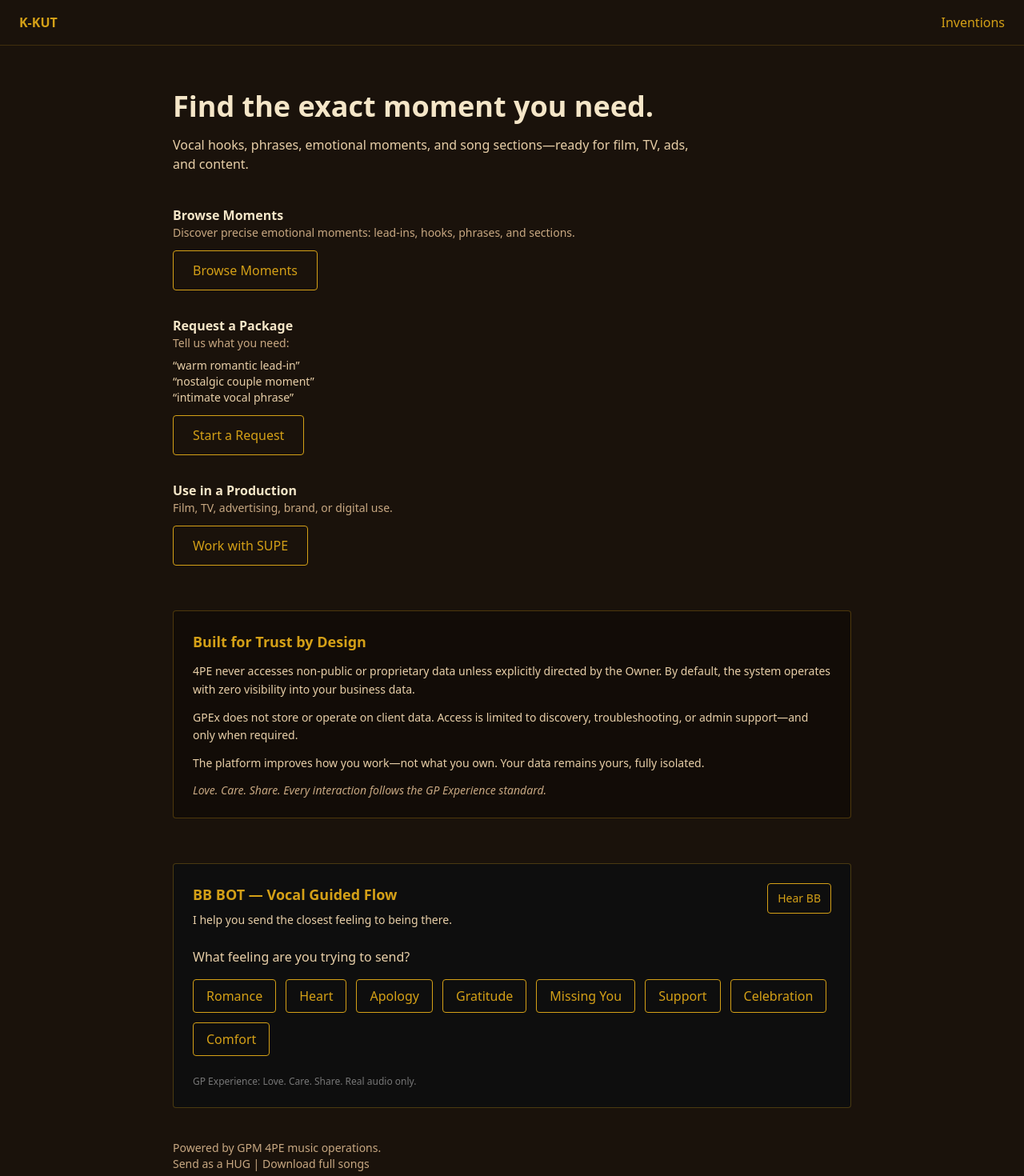
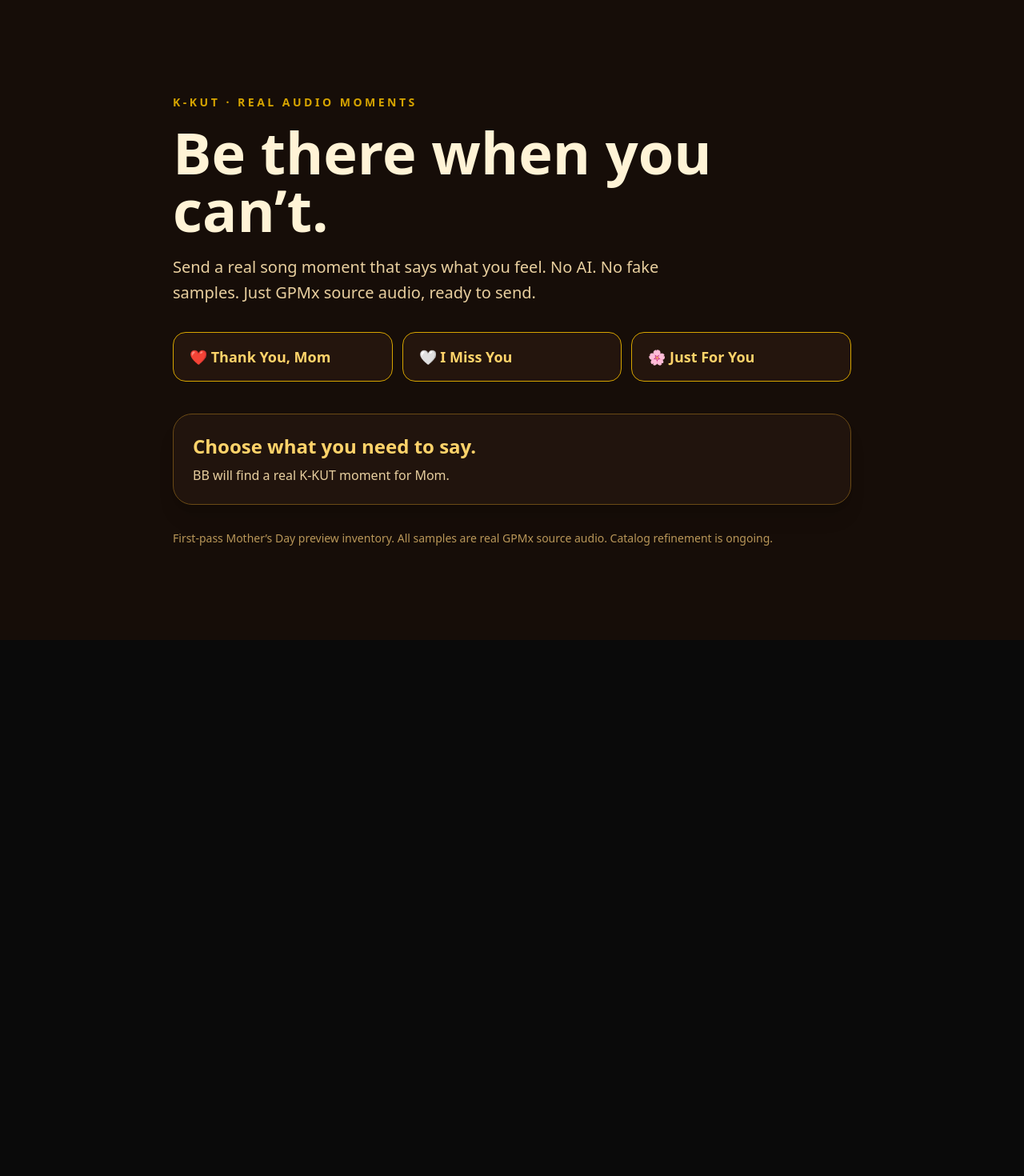
Before and after one commit to mmmm013/k-kut, a Next.js app: page / in a window 1280 px wide. Shown: the top 1470 px of the page at 80% size. After the commit the page ends 800 px from the top, so only its background shows below. Built offline with nearby package versions, Linux system fonts and the light colour scheme.

Commit message:
Build Mother's Day presence homepage

```diff
--- a/app/page.tsx
+++ b/app/page.tsx
@@ -1,116 +1,171 @@
 "use client";
 
-import BBBotDemo from "@/components/BBBotDemo";
-import Link from "next/link";
+import { useState } from "react";
 
-export default function Home() {
+type Moment = {
+  id: string;
+  title: string;
+  mk_title?: string;
+  display_text?: string;
+  audio_url?: string;
+  mp3_url?: string;
+  clip_url?: string;
+};
+
+const PAYMENT_LINKS = {
+  hug: "https://buy.stripe.com/28EfZgdIO7Iuaq03tc4ow0m",
+  vocalNote: "https://buy.stripe.com/aFabJ0bAG0g27dO1l44ow0l",
+};
+
+const PRESETS = [
+  {
+    key: "thank-you-mom",
+    label: "❤️ Thank You, Mom",
+    query: "mother love care heart family thank you",
+  },
+  {
+    key: "miss-you",
+    label: "🤍 I Miss You",
+    query: "miss you mother home love heart",
+  },
+  {
+    key: "just-for-you",
+    label: "🌸 Just For You",
+    query: "gentle beautiful love heart care mother",
+  },
+];
+
+export default function HomePage() {
+  const [moments, setMoments] = useState<Moment[]>([]);
+  const [index, setIndex] = useState(0);
+  const [loading, setLoading] = useState(false);
+  const [selectedLabel, setSelectedLabel] = useState("");
+
+  async function findMoments(query: string, label: string) {
+    setLoading(true);
+    setSelectedLabel(label);
+    setIndex(0);
+
+    try {
+      const res = await fetch(`/api/bot/moments?q=${encodeURIComponent(query)}`, {
+        cache: "no-store",
+      });
+      const json = await res.json();
+      setMoments(json.moments || []);
+    } catch {
+      setMoments([]);
+    } finally {
+      setLoading(false);
+    }
+  }
+
+  const moment = moments[index];
+  const audioUrl = moment?.audio_url || moment?.mp3_url || moment?.clip_url;
+
   return (
-    <main className="min-h-screen bg-[#1A120B] text-[#F5E6C8]">
+    <main className="min-h-screen bg-[#160d08] text-[#fff3d6]">
+      <section className="mx-auto flex min-h-screen max-w-4xl flex-col justify-center px-6 py-12">
+        <p className="mb-4 text-sm font-semibold tracking-[0.25em] text-[#d6a400]">
+          K-KUT · REAL AUDIO MOMENTS
+        </p>
 
-      {/* Header */}
-      <header className="border-b border-[#D4A017]/20 px-6 py-4 flex justify-between">
-        <div className="text-[#D4A017] font-bold">K-KUT</div>
-        <Link href="/invention" className="text-[#D4A017] hover:opacity-80">
-          Inventions
-        </Link>
-      </header>
-
-      {/* Hero */}
-      <section className="max-w-4xl mx-auto px-6 py-14">
-        <h1 className="text-4xl font-bold">
-          Find the exact moment you need.
+        <h1 className="mb-5 text-5xl font-bold leading-tight md:text-7xl">
+          Be there when you can’t.
         </h1>
 
-        <p className="mt-4 text-[#E8CFA8] max-w-2xl">
-          Vocal hooks, phrases, emotional moments, and song sections—ready for film, TV, ads, and content.
+        <p className="mb-8 max-w-2xl text-xl leading-relaxed text-[#e8cf9f]">
+          Send a real song moment that says what you feel. No AI. No fake
+          samples. Just GPMx source audio, ready to send.
         </p>
 
-        {/* Actions */}
-        <div className="mt-10 space-y-8">
-
-          {/* Browse */}
-          <div>
-            <h2 className="font-semibold">Browse Moments</h2>
-            <p className="text-sm text-[#C8A882]">
-              Discover precise emotional moments: lead-ins, hooks, phrases, and sections.
-            </p>
-            <Link href="/find">
-              <button className="mt-3 px-6 py-3 border border-[#D4A017] rounded text-[#D4A017] hover:bg-[#D4A017]/10">
-                Browse Moments
-              </button>
-            </Link>
-          </div>
-
-          {/* Request */}
-          <div>
-            <h2 className="font-semibold">Request a Package</h2>
-            <p className="text-sm text-[#C8A882]">
-              Tell us what you need:
-            </p>
-            <div className="text-sm mt-2 text-[#E8CFA8]">
-              <div>“warm romantic lead-in”</div>
-              <div>“nostalgic couple moment”</div>
-              <div>“intimate vocal phrase”</div>
-            </div>
-
-            <a href="mailto:hello@gputnammusic.com?subject=K-KUT Request">
-              <button className="mt-3 px-6 py-3 border border-[#D4A017] rounded text-[#D4A017] hover:bg-[#D4A017]/10">
-                Start a Request
-              </button>
-            </a>
-          </div>
-
-          {/* Use */}
-          <div>
-            <h2 className="font-semibold">Use in a Production</h2>
-            <p className="text-sm text-[#C8A882]">
-              Film, TV, advertising, brand, or digital use.
-            </p>
-
-            <Link href="/supe">
-              <button className="mt-3 px-6 py-3 border border-[#D4A017] rounded text-[#D4A017] hover:bg-[#D4A017]/10">
-                Work with SUPE
-              </button>
-            </Link>
-          </div>
+        <div className="mb-10 grid gap-3 md:grid-cols-3">
+          {PRESETS.map((preset) => (
+            <button
+              key={preset.key}
+              onClick={() => findMoments(preset.query, preset.label)}
+              className="rounded-2xl border border-[#d6a400] bg-[#24150d] px-5 py-4 text-left text-lg font-semibold text-[#ffd36a] hover:bg-[#332014]"
+            >
+              {preset.label}
+            </button>
+          ))}
         </div>
 
-        {/* TRUST BLOCK (CRITICAL) */}
-        <div className="mt-14 p-6 border border-[#D4A017]/30 rounded bg-[#120C07]">
-          <h3 className="text-lg font-semibold text-[#D4A017]">
-            Built for Trust by Design
-          </h3>
+        <section className="rounded-3xl border border-[#6b4a15] bg-[#21140d] p-6 shadow-xl">
+          {!selectedLabel && (
+            <div>
+              <h2 className="mb-2 text-2xl font-bold text-[#ffd36a]">
+                Choose what you need to say.
+              </h2>
+              <p className="text-[#e8cf9f]">
+                BB will find a real K-KUT moment for Mom.
+              </p>
+            </div>
+          )}
 
-          <p className="mt-3 text-sm text-[#E8CFA8] leading-relaxed">
-            4PE never accesses non-public or proprietary data unless explicitly directed by the Owner.
-            By default, the system operates with zero visibility into your business data.
-          </p>
+          {loading && (
+            <p className="text-lg text-[#ffd36a]">Finding the moment…</p>
+          )}
 
-          <p className="mt-3 text-sm text-[#E8CFA8] leading-relaxed">
-            GPEx does not store or operate on client data. Access is limited to discovery,
-            troubleshooting, or admin support—and only when required.
-          </p>
+          {!loading && selectedLabel && moments.length === 0 && (
+            <div>
+              <h2 className="mb-2 text-2xl font-bold text-[#ffd36a]">
+                No match yet.
+              </h2>
+              <p className="mb-5 text-[#e8cf9f]">
+                Try another Mother’s Day path while more moments are being
+                reviewed.
+              </p>
+            </div>
+          )}
 
-          <p className="mt-3 text-sm text-[#E8CFA8] leading-relaxed">
-            The platform improves how you work—not what you own. Your data remains yours,
-            fully isolated.
-          </p>
+          {!loading && moment && (
+            <div>
+              <p className="mb-2 text-sm font-semibold text-[#d6a400]">
+                {selectedLabel}
+              </p>
 
-          <p className="mt-3 text-sm text-[#C8A882] italic">
-            Love. Care. Share. Every interaction follows the GP Experience standard.
-          </p>
-        </div>
+              <h2 className="mb-4 text-2xl font-bold text-[#ffd36a]">
+                {moment.display_text || moment.mk_title || moment.title}
+              </h2>
 
-        {/* BB BOT */}
-        <div className="mt-14">
-          <BBBotDemo />
-        </div>
+              {audioUrl ? (
+                <audio controls className="mb-6 w-full" src={audioUrl}>
+                  Your browser does not support audio.
+                </audio>
+              ) : (
+                <p className="mb-6 text-red-300">Audio unavailable.</p>
+              )}
 
-        <div className="mt-10 text-sm text-[#C8A882]">
-          Powered by GPM 4PE music operations.
-          <br />
-          Send as a HUG | Download full songs
-        </div>
+              <div className="flex flex-wrap gap-3">
+                <a
+                  href={PAYMENT_LINKS.hug}
+                  className="rounded-xl bg-[#d6a400] px-5 py-3 font-bold text-[#160d08] hover:bg-[#f0bf28]"
+                >
+                  ❤️ Send this to Mom — $9.99
+                </a>
+
+                <button
+                  onClick={() => setIndex((index + 1) % moments.length)}
+                  className="rounded-xl border border-[#d6a400] px-5 py-3 font-bold text-[#ffd36a] hover:bg-[#332014]"
+                >
+                  Try another
+                </button>
+
+                <a
+                  href={PAYMENT_LINKS.vocalNote}
+                  className="rounded-xl border border-[#6b4a15] px-5 py-3 font-bold text-[#e8cf9f] hover:bg-[#332014]"
+                >
+                  Add Vocal Note
+                </a>
+              </div>
+            </div>
+          )}
+        </section>
+
+        <p className="mt-8 text-sm text-[#b99759]">
+          First-pass Mother’s Day preview inventory. All samples are real GPMx
+          source audio. Catalog refinement is ongoing.
+        </p>
       </section>
     </main>
   );
```
